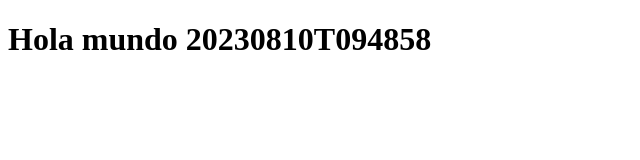
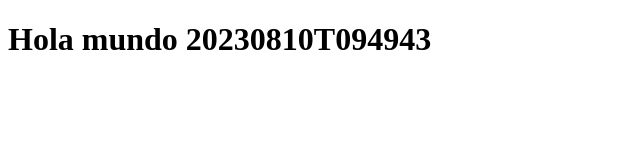
Before and after one commit to jawuatfdiaz/automaticgit, a plain HTML site: page index.html in a window 1280 px wide. Shown: the full height of the page, 0-640 px from the left. Drawn offline with Linux system fonts and the light colour scheme.

Commit message:
Agregar archivo

```diff
--- a/index.html
+++ b/index.html
@@ -1 +1 @@
-<!DOCTYPE html> <html1><head><title>Hola mundo</title></head><body><h1>Hola mundo 20230810T094858</h1></body></html1>
+<!DOCTYPE html> <html1><head><title>Hola mundo</title></head><body><h1>Hola mundo 20230810T094943</h1></body></html1>
```
